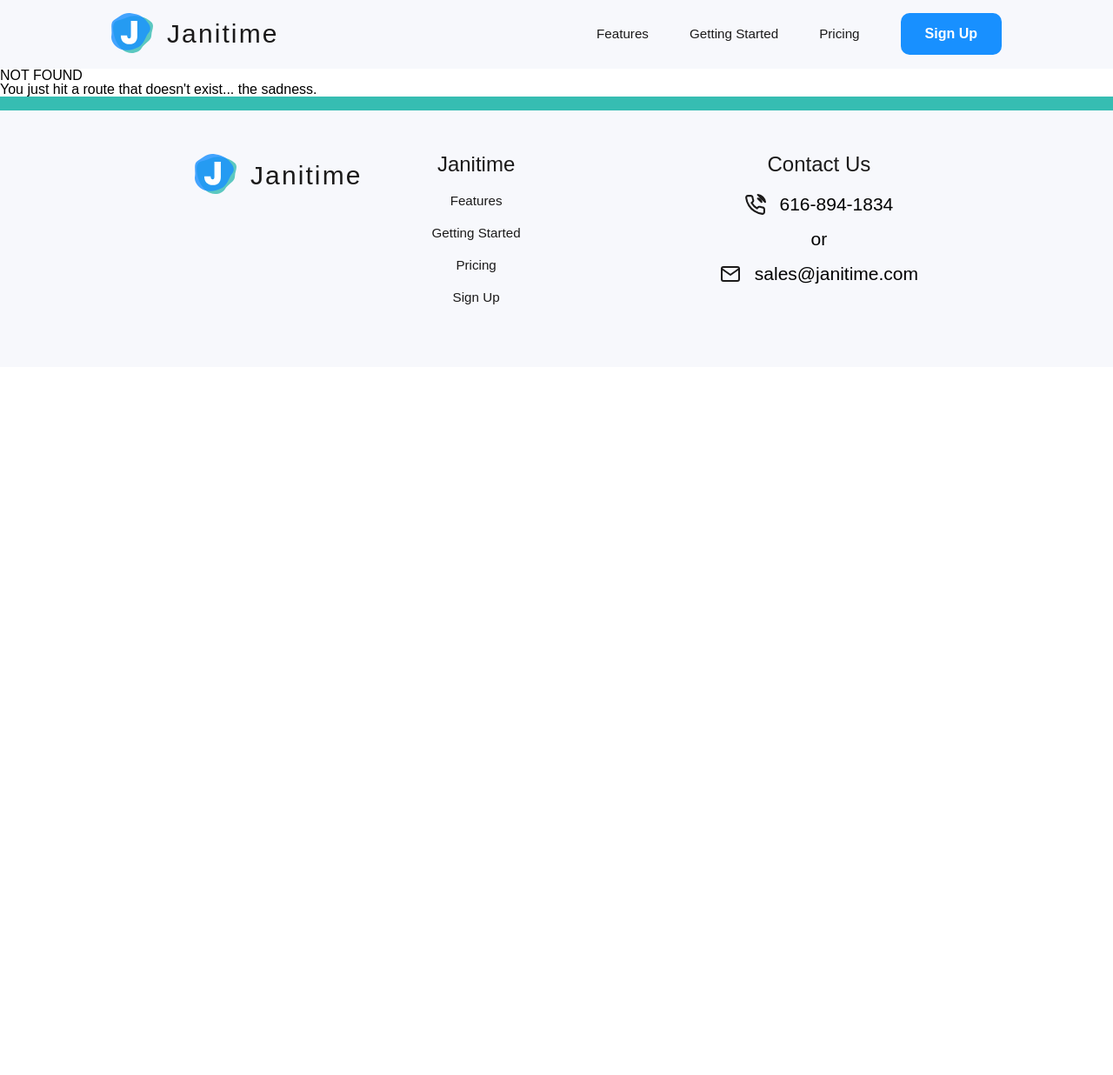
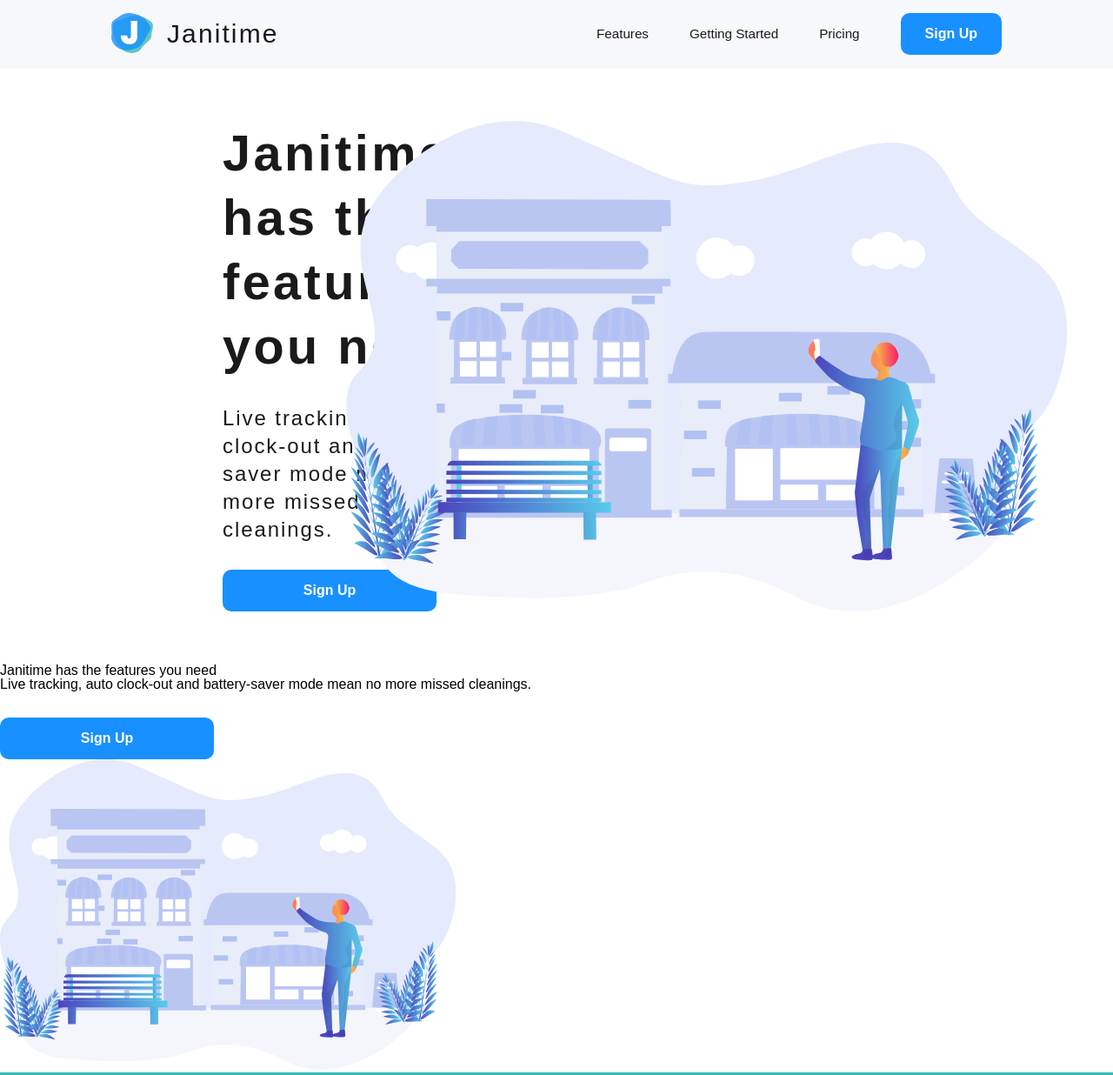
Before and after one commit to ManSleen/Janitime, a Gatsby site in the folder janitime-website/: page /features in a window 1280 px wide. Before the commit this address had no page. Shown: the top 1236 px of the page at 87% size. Before the commit the page ends 800 px from the top, so only its background shows below. Built offline with nearby package versions, Linux system fonts and the light colour scheme; Gatsby itself is replaced by a stand-in of ours.

Commit message:
Features page started

```diff
--- a/janitime-website/public/page-data/dev-404-page/page-data.json
+++ b/janitime-website/public/page-data/dev-404-page/page-data.json
@@ -1 +1 @@
-{"componentChunkName":"component---cache-dev-404-page-js","path":"/dev-404-page/","result":{"data":{"allSitePage":{"nodes":[{"path":"/404/"},{"path":"/"},{"path":"/page-2/"},{"path":"/404.html"}]}},"pageContext":{"isCreatedByStatefulCreatePages":true}}}
+{"componentChunkName":"component---cache-dev-404-page-js","path":"/dev-404-page/","result":{"data":{"allSitePage":{"nodes":[{"path":"/404/"},{"path":"/"},{"path":"/page-2/"},{"path":"/404.html"},{"path":"/features/"}]}},"pageContext":{"isCreatedByStatefulCreatePages":true}}}
--- /dev/null
+++ b/janitime-website/public/page-data/features/page-data.json
@@ -0,0 +1 @@
+{"componentChunkName":"component---src-pages-features-js","path":"/features/","result":{"pageContext":{"isCreatedByStatefulCreatePages":true}}}
--- a/janitime-website/src/components/footer.js
+++ b/janitime-website/src/components/footer.js
@@ -20,7 +20,7 @@
           </div>
           <div className="footer-links">
             <h3>Janitime</h3>
-            <Link to="/">Features</Link>
+            <Link to="/features">Features</Link>
             <Link to="/">Getting Started</Link>
             <Link to="/">Pricing</Link>
             <Link to="/">Sign Up</Link>
--- a/janitime-website/src/components/header.js
+++ b/janitime-website/src/components/header.js
@@ -18,7 +18,7 @@
         </div>
       </div>
       <div className="nav-right-links">
-        <Link to="/">Features</Link>
+        <Link to="/features">Features</Link>
         <Link to="/">Getting Started</Link>
         <Link to="/">Pricing</Link>
         <button className="nav-button">Sign Up</button>
--- a/janitime-website/src/components/layout.scss
+++ b/janitime-website/src/components/layout.scss
@@ -290,11 +290,16 @@
     flex-flow: row nowrap;
     justify-content: space-between;
   }
-  .left,
-  .right {
-    width: 50%;
+  .left {
+    width: 45%;
     display: flex;
     flex-flow: column nowrap;
+    justify-content: center;
+  }
+  .right {
+    width: 55%;
+    display: flex;
+
     justify-content: center;
   }
 }
--- /dev/null
+++ b/janitime-website/src/pages/features.js
@@ -0,0 +1,52 @@
+import React from "react"
+import { Link } from "gatsby"
+
+import Layout from "../components/layout"
+import features from "../images/features-hero.svg"
+
+import SEO from "../components/seo"
+
+const Features = () => (
+  <Layout>
+    <SEO title="Features" />
+    <div className="landing-container">
+      {/* Features Hero Top Section */}
+
+      <section className="hero split">
+        <div className="left">
+          <h1>Janitime has the features you need</h1>
+          <p>
+            Live tracking, auto clock-out and battery-saver mode mean no more
+            missed cleanings.
+          </p>
+          <button className="signup-button ">
+            <Link to="/page-2/">Sign Up</Link>
+          </button>
+        </div>
+        <div className="right">
+          <img src={features} alt="janitime" />
+        </div>
+      </section>
+    </div>
+
+    {/* Features Section */}
+
+    <section className="hero split">
+      <div className="left">
+        <h1>Janitime has the features you need</h1>
+        <p>
+          Live tracking, auto clock-out and battery-saver mode mean no more
+          missed cleanings.
+        </p>
+        <button className="signup-button ">
+          <Link to="/page-2/">Sign Up</Link>
+        </button>
+      </div>
+      <div className="right">
+        <img src={features} alt="janitime" />
+      </div>
+    </section>
+  </Layout>
+)
+
+export default Features
```
Also changed, not shown: janitime-website/src/images/features-hero.svg (added).
